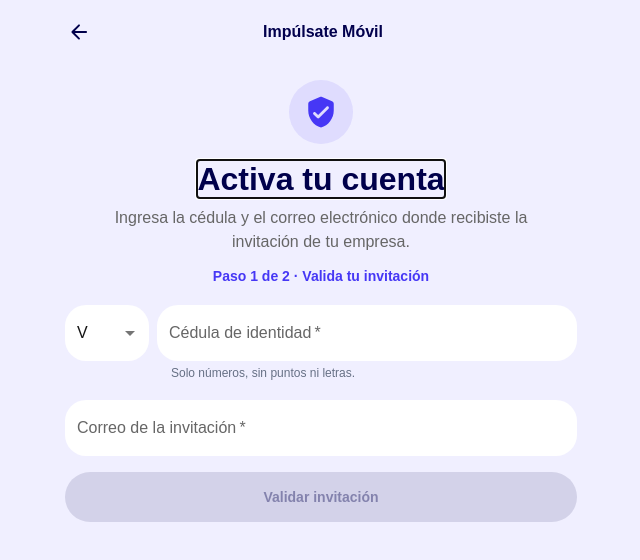
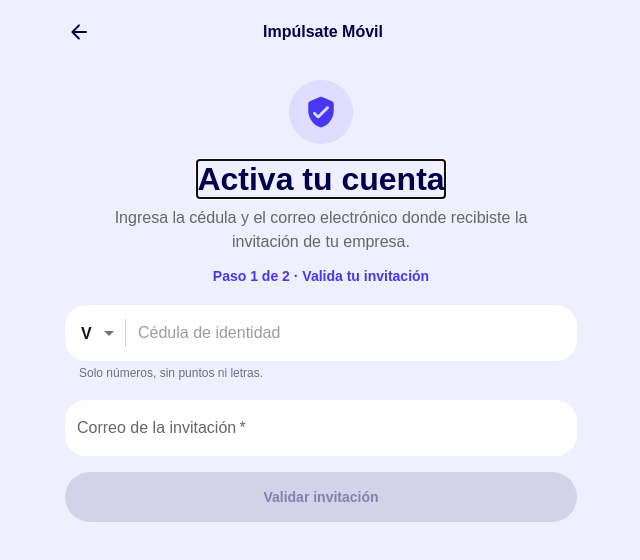
Before and after one commit to x8xIsanamix8x/xtracash, a Next.js app: page /activate in a window 1280 px wide. Shown: the top 560 px of the page, without its empty margins (319-959 px from the left). Built offline with nearby package versions, Linux system fonts and the light colour scheme; what @mui/material-nextjs would draw is missing.

Commit message:
fix(activation): une la letra y la cedula en un solo campo

```diff
--- a/src/features/preloaded-activation/PreloadedActivationView.tsx
+++ b/src/features/preloaded-activation/PreloadedActivationView.tsx
@@ -20,8 +20,10 @@ import {
   DialogContent,
   DialogTitle,
   IconButton,
+  InputAdornment,
   LinearProgress,
   MenuItem,
+  Select,
   Stack,
   TextField,
   Typography,
@@ -471,9 +473,25 @@ export function PreloadedActivationView() {
 
             <Box component="form" noValidate onSubmit={validateIdentity}>
               <Stack spacing={2}>
-                <Stack direction="row" spacing={1} sx={{ alignItems: "flex-start" }}>
                 <TextField
+                  autoComplete="off"
+                  error={Boolean(errors.cedula)}
+                  fullWidth
+                  helperText={errors.cedula ?? "Solo números, sin puntos ni letras."}
                   hiddenLabel
+                  inputRef={cedulaRef}
+                  name="cedula"
+                  onChange={(event) => setIdentity((current) => ({ ...current, cedula: keepActivationDigits(event.target.value) }))}
+                  placeholder="Cédula de identidad"
+                  required
+                  slotProps={{
+                    htmlInput: { "aria-label": "Cédula de identidad", inputMode: "numeric", maxLength: 9 },
+                    input: {
+                      startAdornment: (
+                        <InputAdornment position="start" sx={activationDocumentTypeAdornmentSx}>
+                          <Select
+                            disableUnderline
+                            inputProps={{ "aria-label": "Tipo de cédula" }}
                             name="nacionalidad"
                             onChange={(event) => {
                               if (isActivationNationality(event.target.value)) {
@@ -481,32 +499,21 @@ export function PreloadedActivationView() {
                                 setIdentity((current) => ({ ...current, nacionalidad }));
                               }
                             }}
-                    required
-                    select
-                    slotProps={{ htmlInput: { "aria-label": "Tipo de cédula" } }}
                             value={identity.nacionalidad}
-                    variant="filled"
-                    sx={{ ...activationFieldSx, flex: "0 0 84px" }}
+                            variant="standard"
+                            sx={activationDocumentTypeSx}
                           >
                             <MenuItem value="V">V</MenuItem>
                             <MenuItem value="E">E</MenuItem>
-                  </TextField>
-                  <TextField
-                    autoComplete="off"
-                    error={Boolean(errors.cedula)}
-                    fullWidth
-                    helperText={errors.cedula ?? "Solo números, sin puntos ni letras."}
-                    inputRef={cedulaRef}
-                    label="Cédula de identidad"
-                    name="cedula"
-                    onChange={(event) => setIdentity((current) => ({ ...current, cedula: keepActivationDigits(event.target.value) }))}
-                    required
-                    slotProps={{ htmlInput: { inputMode: "numeric", maxLength: 9 } }}
+                          </Select>
+                        </InputAdornment>
+                      ),
+                    },
+                  }}
                   value={identity.cedula}
                   variant="filled"
                   sx={activationFieldSx}
                 />
-                </Stack>
                 <TextField
                   autoComplete="email"
                   error={Boolean(errors.correo)}
@@ -758,6 +765,19 @@ const activationFieldSx = {
   "& .MuiInputBase-input.Mui-disabled": { WebkitTextFillColor: themeTokens.color.preLoginNavy, opacity: 0.8 },
 } as const;
 
+const activationDocumentTypeAdornmentSx = {
+  mt: "0 !important",
+  mr: 1.5,
+  pr: 0.5,
+  height: 28,
+  borderRight: `1px solid ${alpha(themeTokens.color.preLoginMuted, 0.3)}`,
+} as const;
+
+const activationDocumentTypeSx = {
+  fontWeight: 700,
+  "& .MuiSelect-select": { py: 0, pl: 0.5, "&:focus": { bgcolor: "transparent" } },
+} as const;
+
 const activationPrimaryButtonSx = {
   minHeight: 50,
   borderRadius: 999,
```
Lines whose indentation alone changed are shown as unchanged.
